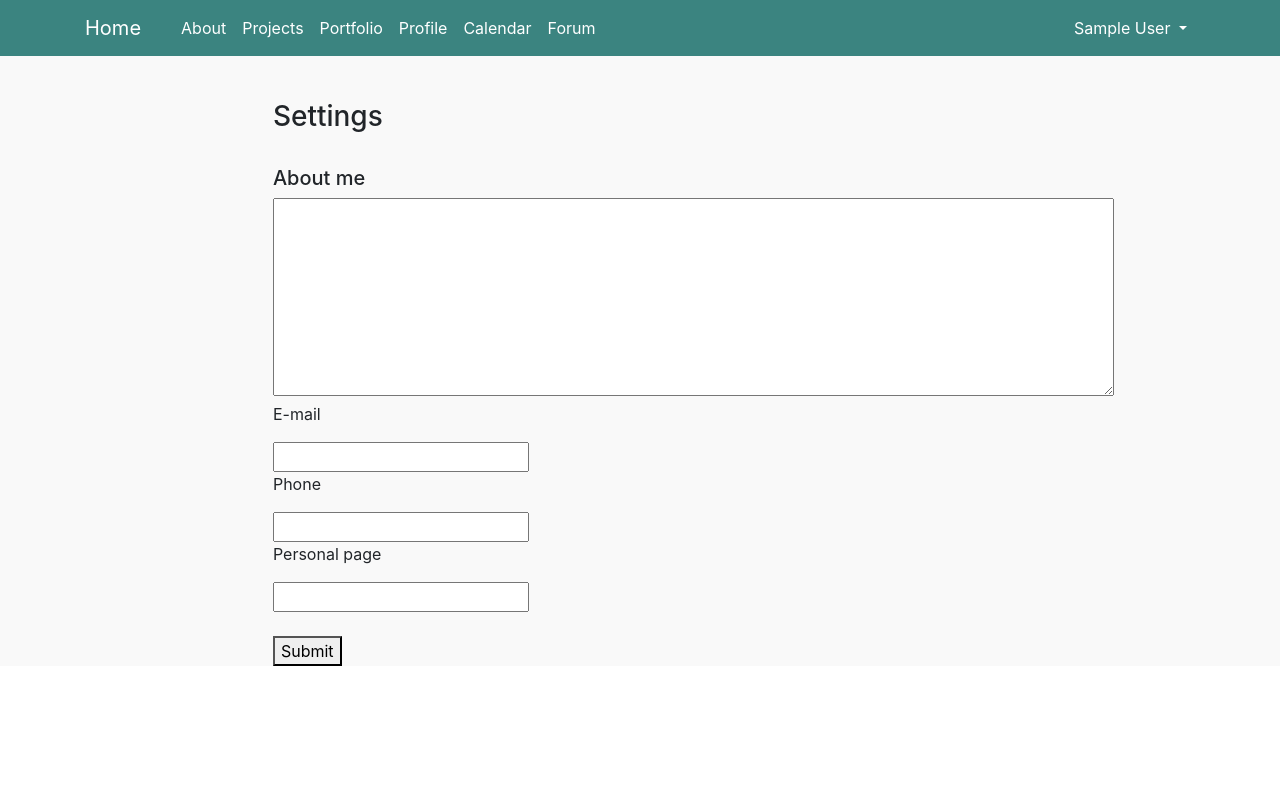
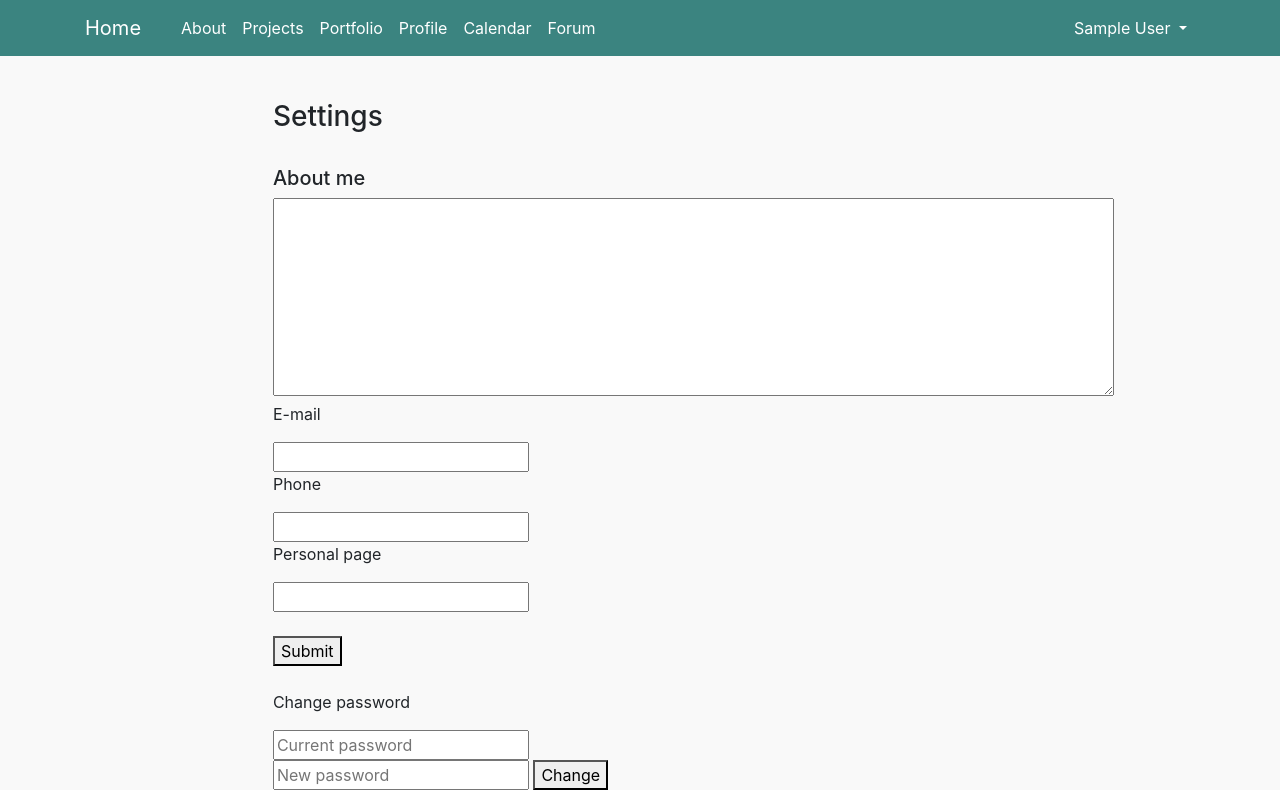
Before and after one commit to Rinorn/Webside, a PHP site: page /settings.php in a window 1280 px wide. Run offline with PHP 8.4, Linux system fonts and the light colour scheme; the visitor is signed in with stand-in values (Sample User, id 1); data that the repository does not hold is empty; some libraries are stand-ins or nearby versions.

Commit message:
Fixed post deletion

```diff
--- a/forum.php
+++ b/forum.php
@@ -29,7 +29,7 @@ if(!isset($_SESSION['id'])){
                 echo "<div class='text-left col-sm-3' id='messageStyle'><p>"."Post: ".$posts[$i]['text']."</p>";
                 echo "<div class='btn-group btn-group-sm btn-group-justified'>";
                 echo "<button id='reply' class='btn btn-primary' type='reply'>Reply</button>";
-                echo "<form action='scripts/delete_post.php' method='post'><input type='hidden' name=".$posts[$i]['id']."/><button type='submit' class='btn btn-danger'>Delete</button></form>";
+                echo "<form action='scripts/delete_post.php' method='post'><input type='hidden' name='id' value='".$posts[$i]['id']."'/><button type='submit' class='btn btn-danger'>Delete</button></form>";
                 echo "</div>";
                 echo "</div>";
                 echo "</div>";
--- a/scripts/delete_post.php
+++ b/scripts/delete_post.php
@@ -4,7 +4,7 @@
 
     $id = $_POST['id'];
 
-    $sql_del = "DELETE * FROM posts WHERE id='$id'";
+    $sql_del = "DELETE FROM `posts` WHERE `posts`.`id` = $id;";
 
     $result = mysqli_query($link, $sql_del);
 
--- a/settings.php
+++ b/settings.php
@@ -36,6 +36,13 @@ if(!isset($_SESSION['id'])){
                 <br><br>
                 <button type="submit">Submit</button>
               </form>
+              <br>
+              <p>Change password</p>
+              <form action="change_password.php" method="post" >
+                <input type="password" name="cur_password" placeholder="Current password">
+                <input type="password" name="" placeholder="New password">
+                <button type="submit">Change</button>
+              </form>
             </div>
           </div>
         </div>
```
